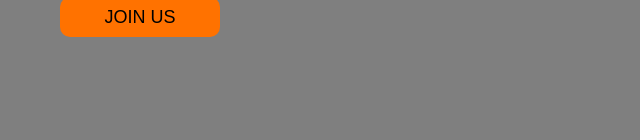
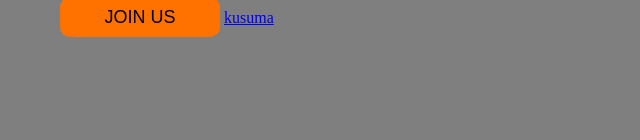
Before and after one commit to Kusumareddyvarimadugu/today-webpage, a plain HTML site: page tree/index.html in a window 1280 px wide. Shown: the part 492-632 px from the top of the page, 0-640 px from the left. Drawn offline with nearby package versions, Linux system fonts and the light colour scheme.

Commit message:
new changes

```diff
--- a/tree/index.html
+++ b/tree/index.html
@@ -54,9 +54,8 @@
                     </div>
              </div>
 
-
+  kusuma
         </div>
     </div>
-    <script src="https://unpkg.com/ionicons@5.4.0/dist/ionicons.js"></script>
-</body>
+    <script src="https://unpkg.com/ionicons@5.4.0/dist/ionicons.js"></script> </body>
 </html>
```
